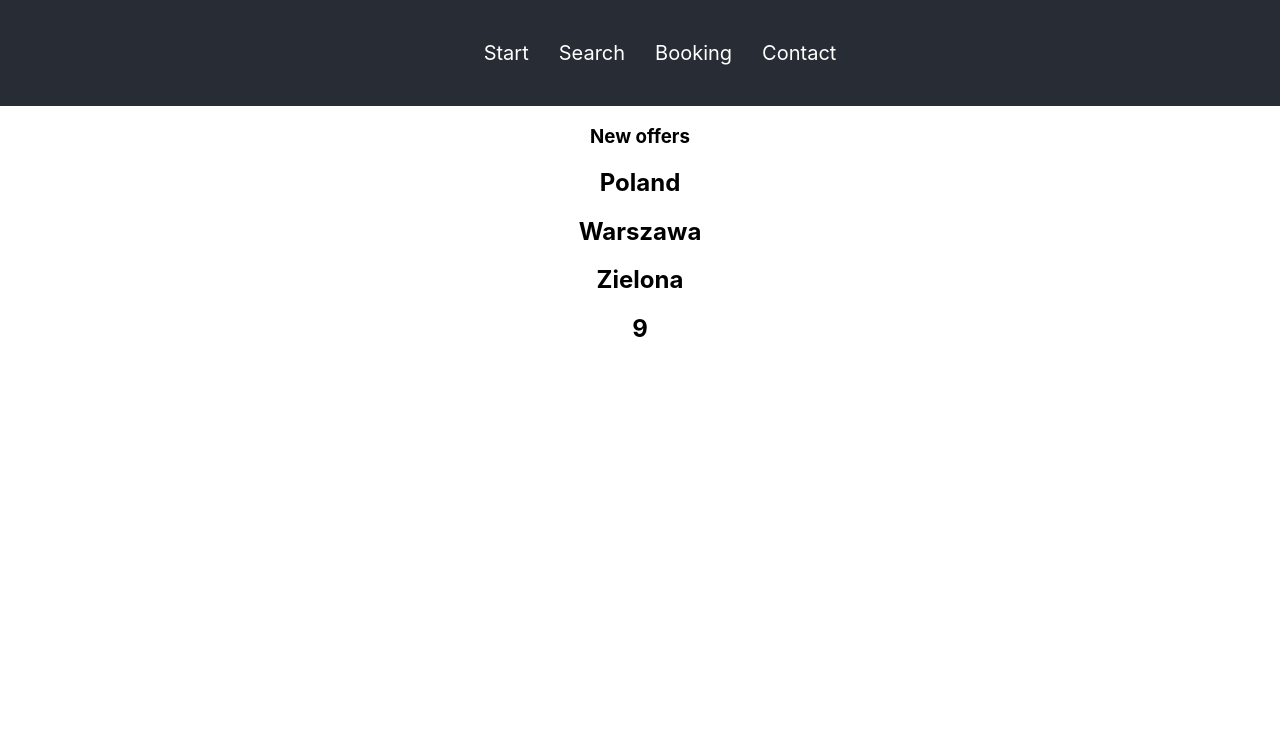
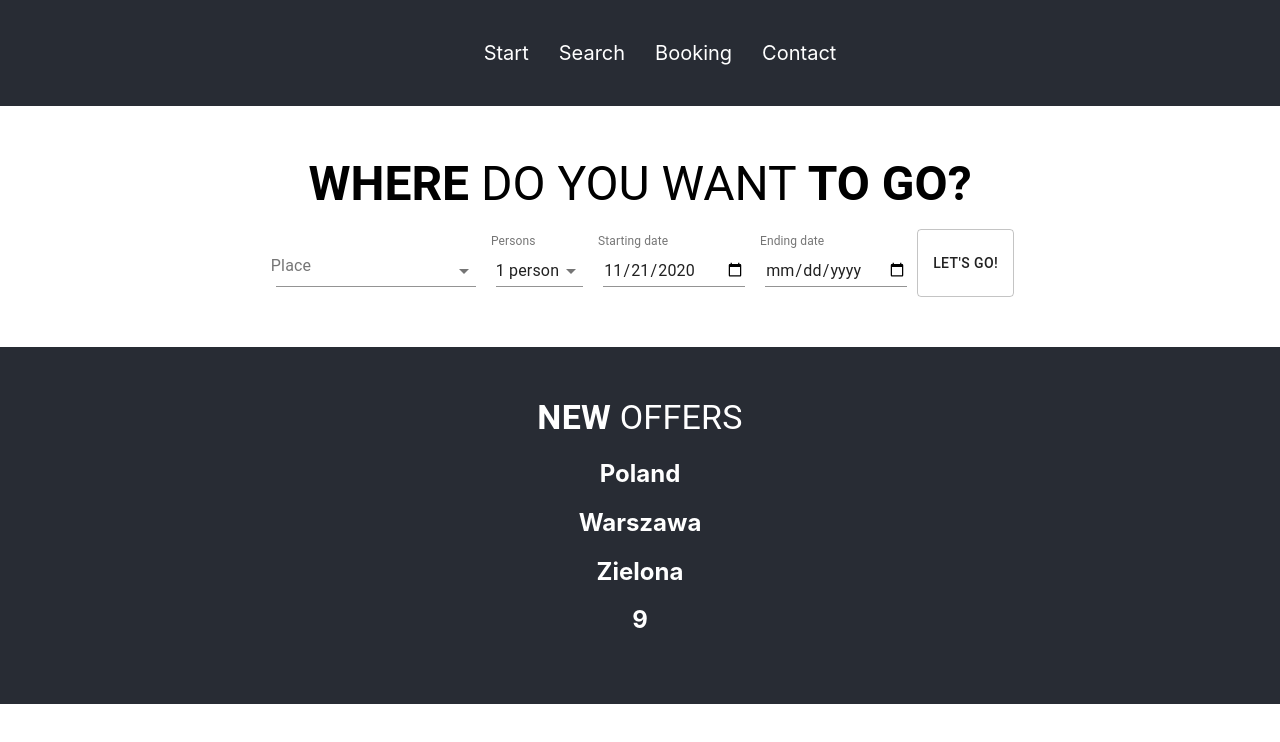
Before and after one commit to szkola-reacta/hackaton-team-f, a React (Create React App) app: page / in a window 1280 px wide. Shown: the top 742 px of the page. Built offline with nearby package versions, Linux system fonts and the light colour scheme; data requests are answered from the project's data file.

Commit message:
add search and 404 page view

```diff
--- a/src/App.css
+++ b/src/App.css
@@ -41,6 +41,23 @@
     color: inherit;
     text-decoration: none;
 }
+.theme-bg {
+    background: #282c34;
+    color: #fff;
+}
+.MuiContainer-root {
+    padding: 50px 25px;
+}
+.MuiFormControl-root {
+    margin: 5px !important;
+    padding: 5px !important;
+}
+.title {
+    text-transform: uppercase;
+}
+.bolder {
+    font-weight: 700;
+}
 @keyframes App-logo-spin {
   from {
     transform: rotate(0deg);
--- a/src/App.js
+++ b/src/App.js
@@ -6,6 +6,7 @@ import Search from './views/Search';
 import Contact from './views/Contact';
 import Homepage from './views/Homepage';
 import Booking from './views/Booking';
+import page404 from './views/404';
 
 function App() {
   return (
@@ -14,17 +15,18 @@ function App() {
         <header className="App-header">
           <ul className='App-menu'>
             <li className='App-menu__item'><NavLink to='/'>Start</NavLink></li>
-            <li className='App-menu__item'><NavLink to='search'>Search</NavLink></li>
-            <li className='App-menu__item'><NavLink to='booking'>Booking</NavLink></li>
-            <li className='App-menu__item'><NavLink to='contact'>Contact</NavLink></li>
+            <li className='App-menu__item'><NavLink to='/search'>Search</NavLink></li>
+            <li className='App-menu__item'><NavLink to='/booking'>Booking</NavLink></li>
+            <li className='App-menu__item'><NavLink to='/contact'>Contact</NavLink></li>
           </ul>
         </header>
         <div>
           <Switch>
               <Route exact path='/' component={Homepage}/>
               <Route path='/contact' component={Contact}/>
-              <Route path='/search' component={Search}/>
+              <Route exact path={['/search','/search/:query']} component={Search}/>
               <Route path='/booking' component={Booking}/>
+              <Route path='*' component={page404}/>
           </Switch>
         </div>
       </div>
--- /dev/null
+++ b/src/views/404.js
@@ -0,0 +1,9 @@
+import React from 'react';
+
+function page404() {
+  return (
+    <h2>Page not found</h2>
+  )
+}
+
+export default page404;
--- a/src/views/Homepage.js
+++ b/src/views/Homepage.js
@@ -1,11 +1,20 @@
 import React from 'react';
+import { Grid, Container, Typography } from '@material-ui/core';
 import OfferList from '../components/OfferList/OfferList';
+import Searching from '../components/Searching/Searching';
 
 function Homepage() {
   return (
     <>
-    <h3>New offers</h3>
-    <OfferList/>
+    <Container>
+      <Typography variant='h3' className='title' gutterBottom={true}>
+        <span className='bolder'>Where</span> do you want <span className='bolder'>to go?</span></Typography>
+      <Searching/>
+    </Container>
+    <Container className='theme-bg' maxWidth={false}>
+      <Typography variant='h4' className='title'><span className='bolder'>New</span> offers</Typography>
+      <OfferList/>
+    </Container>
     </>
   )
 }
--- a/src/views/Search.js
+++ b/src/views/Search.js
@@ -1,8 +1,16 @@
 import React from 'react';
+import { Container, Typography } from '@material-ui/core';
+
+import Searching from '../components/Searching/Searching';
 
 function Search() {
   return (
-    <h3>Search</h3>
+    <Container>
+      <Typography variant='h3' className='title' gutterBottom>
+        let's <span className='bolder'>find some place</span> for you
+      </Typography>
+      <Searching/>
+    </Container>
   )
 }
 
```
Also changed, not shown: 1 other file (tests, documents, lock files or other folders).
